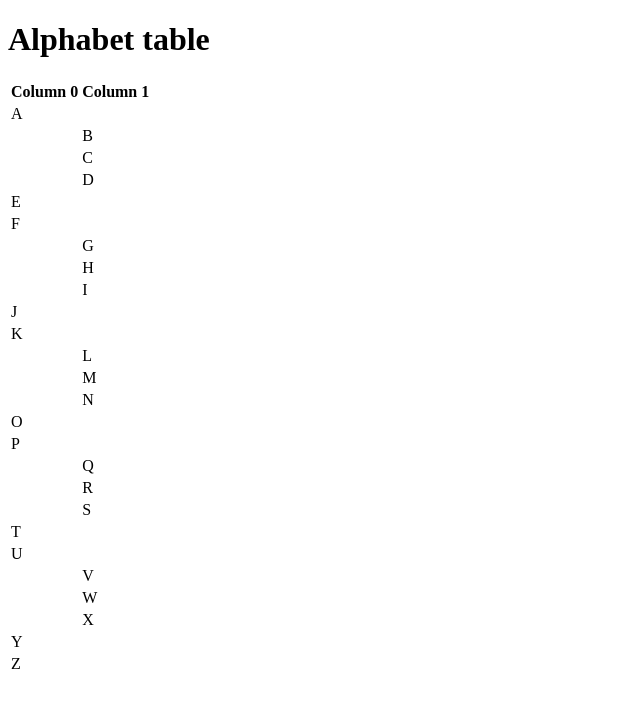
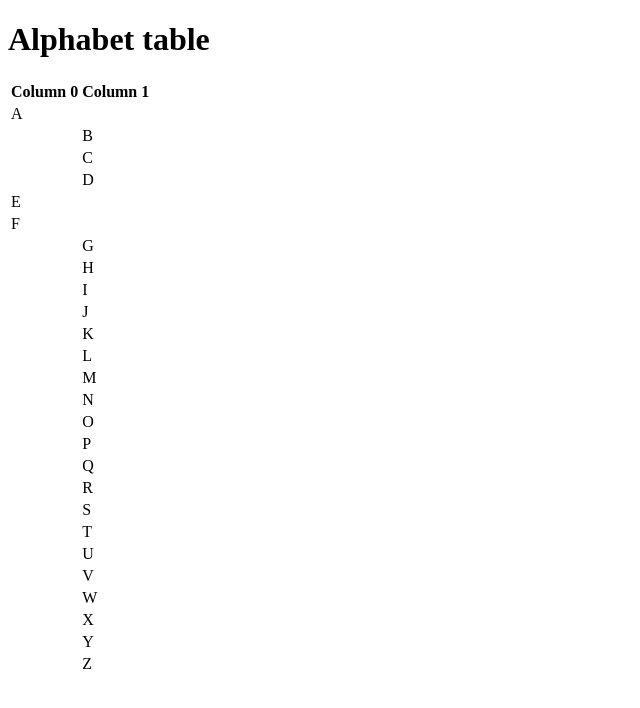
Before and after one commit to comp426-2022-fall/a01-treyburgess, a website: page public/index.html in a window 1280 px wide. Shown: the whole page, without its empty margins (0-640 px from the left). Drawn offline with Linux system fonts and the light colour scheme.

Commit message:
fixed table

```diff
--- a/public/index.html
+++ b/public/index.html
@@ -43,10 +43,10 @@
 						<td></td><td>I</td>
 					</tr>
 					<tr>
-						<td>J</td><td></td>
+						<td></td><td>J</td>
 					</tr>
 					<tr>
-						<td>K</td><td></td>
+						<td></td><td>K</td>
 					</tr>
 					<tr>
 						<td></td><td>L</td>
@@ -58,10 +58,10 @@
 						<td></td><td>N</td>
 					</tr>
 					<tr>
-						<td>O</td><td></td>
+						<td></td><td>O</td>
 					</tr>
 					<tr>
-						<td>P</td><td></td>
+						<td></td><td>P</td>
 					</tr>
 					<tr>
 						<td></td><td>Q</td>
@@ -73,10 +73,10 @@
 						<td></td><td>S</td>
 					</tr>
 					<tr>
-						<td>T</td><td></td>
+						<td></td><td>T</td>
 					</tr>
 					<tr>
-						<td>U</td><td></td>
+						<td></td><td>U</td>
 					</tr>
 					<tr>
 						<td></td><td>V</td>
@@ -88,10 +88,10 @@
 						<td></td><td>X</td>
 					</tr>
 					<tr>
-						<td>Y</td><td></td>
+						<td></td><td>Y</td>
 					</tr>
 					<tr>
-						<td>Z</td><td></td>
+						<td></td><td>Z</td>
 					</tr>
 				</tbody>
 			</table>
```
